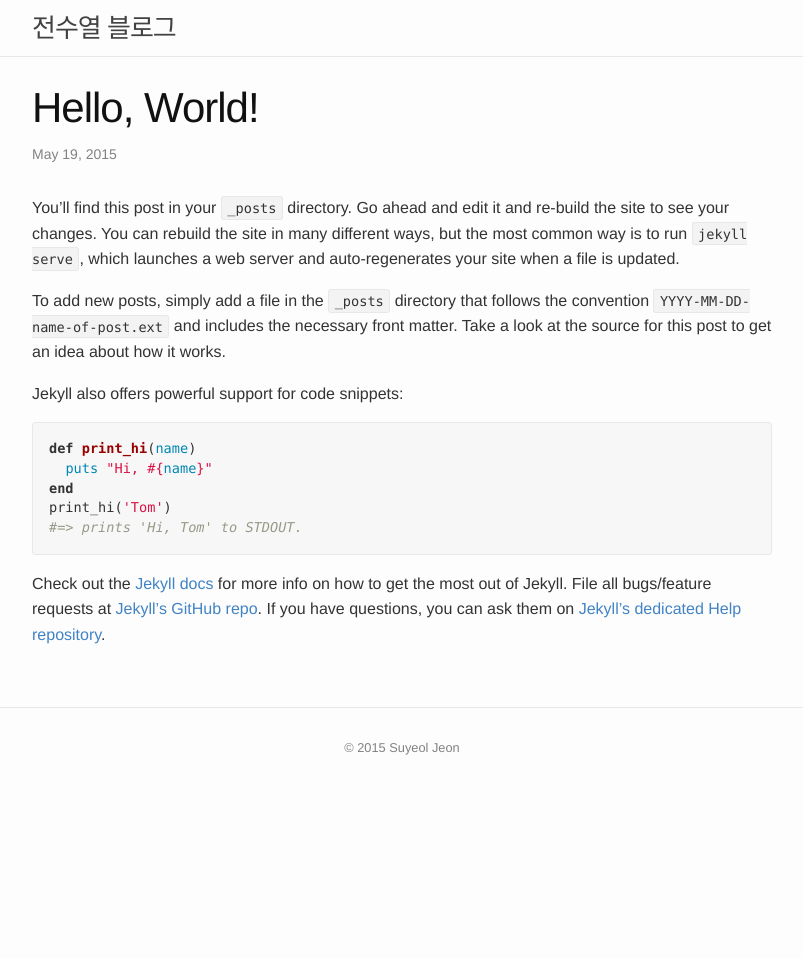
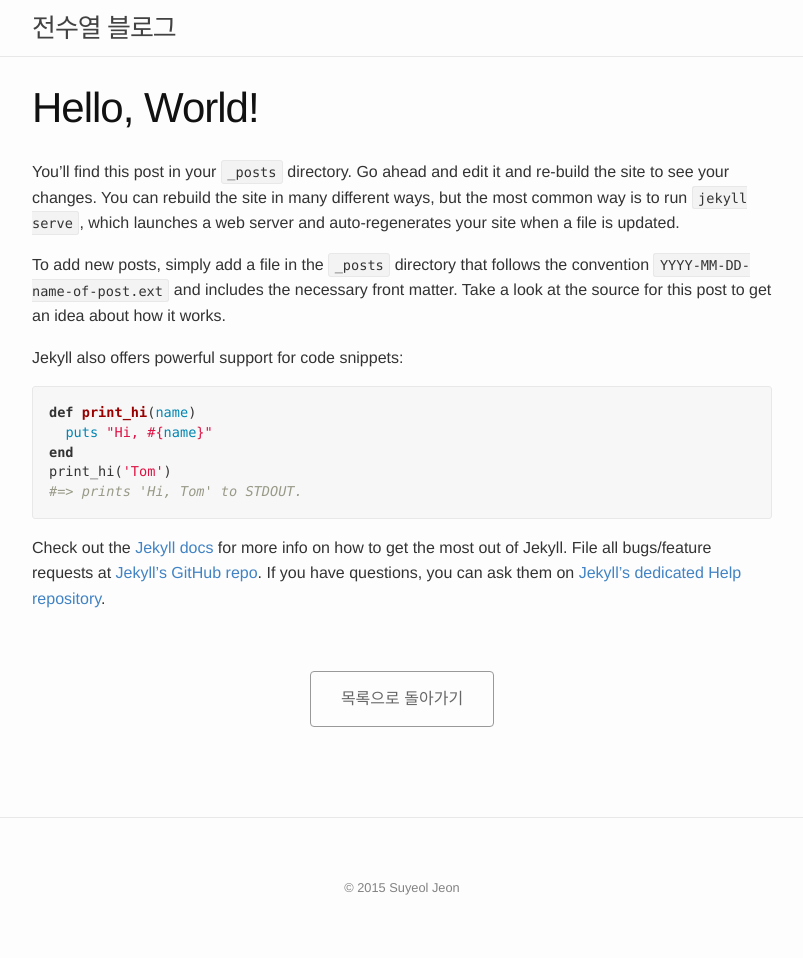
Before and after one commit to devxoul/blog, a Jekyll site: the page built from _posts/2015-05-19-welcome-to-jekyll.markdown, in a window 1280 px wide. Shown: the whole page, without its empty margins (238-1041 px from the left). Built offline with Jekyll 4.4.1, drawn with Linux system fonts in a browser that asks for light colours; Markdown is read by kramdown in place of the engine named in the settings; before the commit the page ends 900 px from its top, so only the background shows below that.

Commit message:
목록으로 돌아가기, 페이스북 버튼 추가

```diff
--- a/_layouts/post.html
+++ b/_layouts/post.html
@@ -1,15 +1,34 @@
 ---
 layout: default
 ---
-<div class="post">
+<article class="post">
 
   <header class="post-header">
     <h1 class="post-title">{{ page.title }}</h1>
-    <p class="post-meta">{{ page.date | date: "%b %-d, %Y" }}{% if page.author %} • {{ page.author }}{% endif %}{% if page.meta %} • {{ page.meta }}{% endif %}</p>
   </header>
 
-  <article class="post-content markdown-body">
+  <section class="post-content markdown-body">
     {{ content }}
-  </article>
+  </section>
 
-</div>
+  <section class="post-footer">
+    <div class="button-back-wrap">
+      <a class="button" href="{{ site.url }}">목록으로 돌아가기</a>
+    </div>
+    <div class="fb-like" data-href="{{ site.url }}{{ page.url }}"
+         data-layout="button_count" data-action="like" data-show-faces="true"
+         data-share="true">
+    </div>
+  </section>
+
+</article>
+
+<div id="fb-root"></div>
+<script>(function(d, s, id) {
+  var js, fjs = d.getElementsByTagName(s)[0];
+  if (d.getElementById(id)) return;
+  js = d.createElement(s); js.id = id;
+  js.src = "//connect.facebook.net/en_US/sdk.js#xfbml=1&appId=190144500999654&version=v2.0";
+  fjs.parentNode.insertBefore(js, fjs);
+  }(document, 'script', 'facebook-jssdk'));
+</script>
--- a/_sass/_base.scss
+++ b/_sass/_base.scss
@@ -102,25 +102,6 @@ a {
 }
 
 
-
-/**
- * Blockquotes
- */
-blockquote {
-    color: $grey-color;
-    border-left: 4px solid $grey-color-light;
-    padding-left: $spacing-unit / 2;
-    font-size: 18px;
-    letter-spacing: -1px;
-    font-style: italic;
-
-    > :last-child {
-        margin-bottom: 0;
-    }
-}
-
-
-
 /**
  * Code formatting
  */
@@ -201,3 +182,14 @@ pre {
         }
     }
 }
+
+.button-back-wrap {
+    padding-bottom: $spacing-unit;
+}
+
+.button {
+    display: inline-block;
+    border: 1px solid #999;
+    border-radius: 4px;
+    padding: 15px 30px;
+}
--- a/_sass/_layout.scss
+++ b/_sass/_layout.scss
@@ -92,7 +92,7 @@
  */
 .site-footer {
     border-top: 1px solid $grey-color-light;
-    padding: $spacing-unit 0;
+    padding: $spacing-unit * 2 0;
     text-align: center;
     font-size: 0.8em;
     color: $grey-color;
@@ -236,3 +236,8 @@
         }
     }
 }
+
+.post-footer {
+    padding: $spacing-unit 0;
+    text-align: center;
+}
--- a/_sass/_markdown.scss
+++ b/_sass/_markdown.scss
@@ -646,3 +646,7 @@
   position: relative;
   border-color: #4183c4;
 }
+
+.markdown-body .footnotes {
+  margin-top: $spacing-unit;
+}
```
